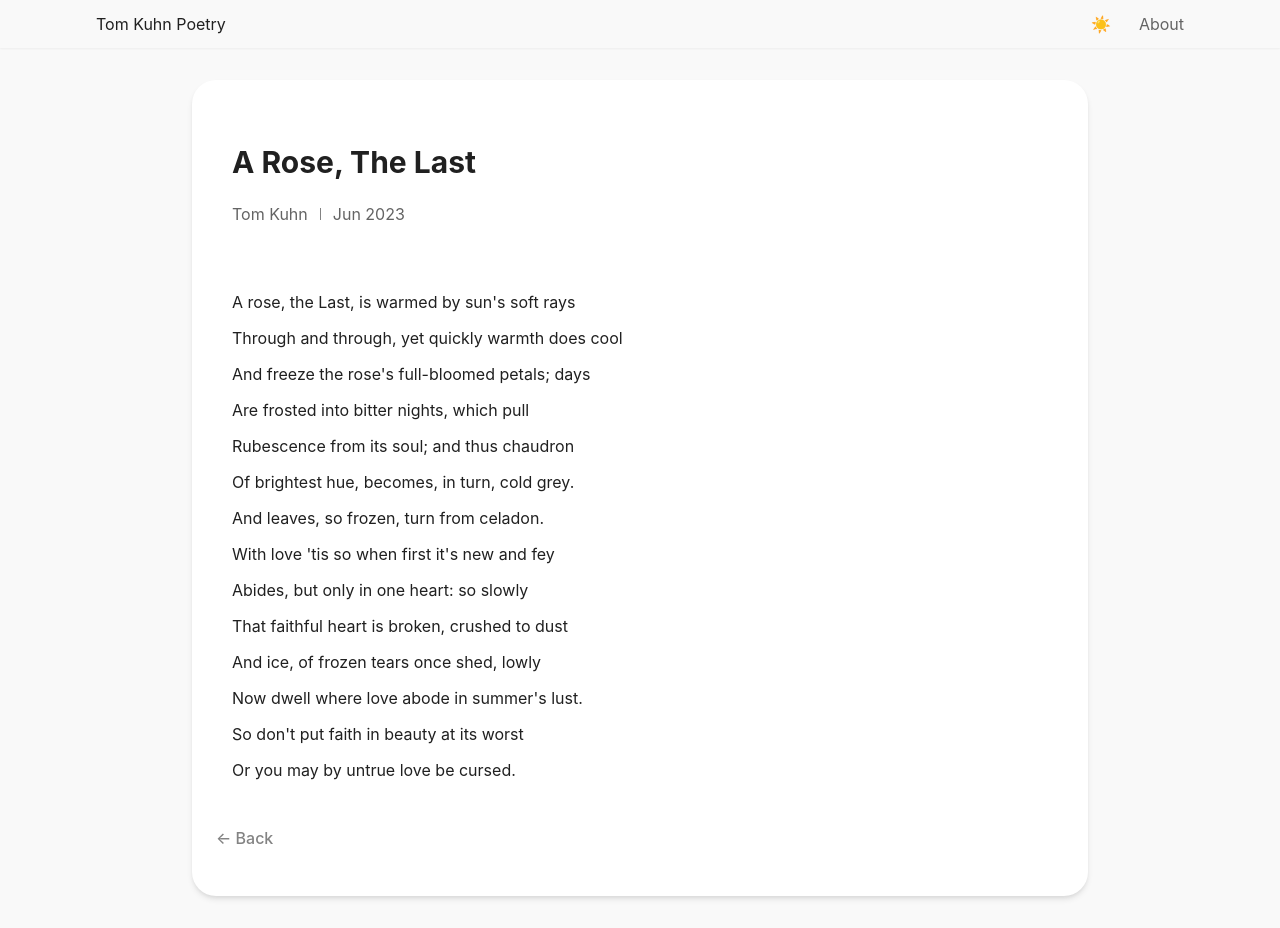
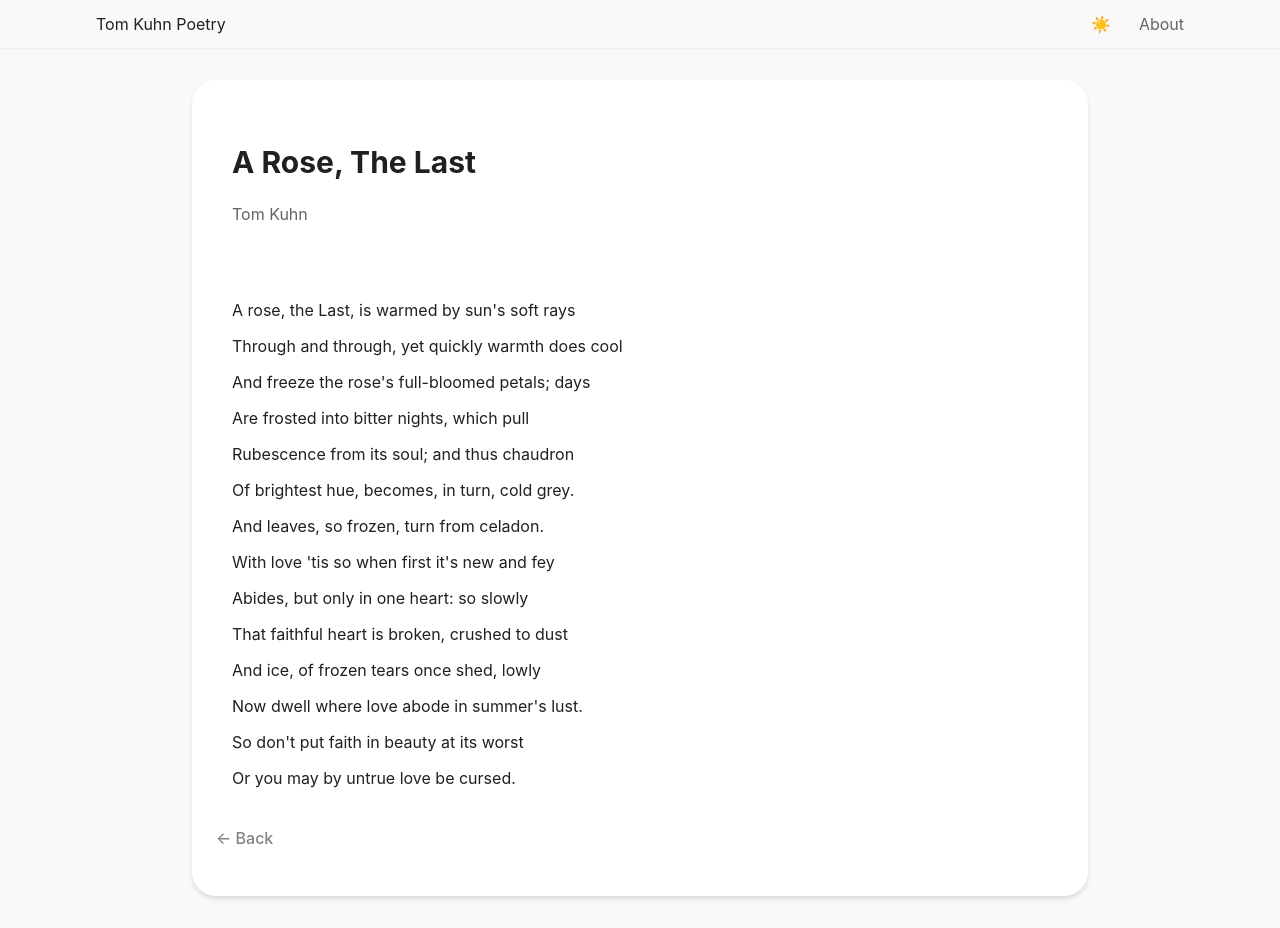
Before and after one commit to gohls/tk-website, a React (Create React App) app: page /a-rose-the-last in a window 1280 px wide. Built offline with nearby package versions, Linux system fonts and the light colour scheme.

Commit message:
update: reuse Paper components

```diff
--- a/src/pages/Detail/PoemDetail/PoemBody.tsx
+++ /dev/null
@@ -1,106 +0,0 @@
-import { TPoem } from "src/types";
-import styled from "@emotion/styled";
-
-type Props = {
-  data: TPoem;
-};
-
-const PoemBody: React.FC<Props> = ({ data }) => {
-  return (
-    <StyledWrapper>
-      <article id={data.slug}>
-        <div data-thumb={!!data.thumbnail} className="content">
-          <div className="poem">
-            {data.poem.map((line, idx) => {
-              return <p key={idx}>{line}</p>;
-            })}
-          </div>
-        </div>
-      </article>
-    </StyledWrapper>
-  );
-};
-
-export default PoemBody;
-
-const StyledWrapper = styled.div`
-  article {
-    > .category {
-      position: absolute;
-      top: 1rem;
-      left: 1rem;
-      z-index: 10;
-    }
-
-    > .thumbnail {
-      position: relative;
-      width: 100%;
-      background-color: ${({ theme }) => theme.colors.red3};
-      padding-bottom: 66%;
-
-      @media (min-width: 1024px) {
-        padding-bottom: 50%;
-      }
-
-      > img {
-        position: absolute;
-        height: 100%;
-        width: 100%;
-        inset: 0px;
-        color: transparent;
-      }
-    }
-    > .content {
-      padding: 1rem;
-
-      &[data-thumb="false"] {
-        padding-top: 0.5rem;
-        padding-bottom: 1.5rem;
-      }
-      > .top {
-        display: flex;
-        flex-direction: column;
-        justify-content: space-between;
-
-        @media (min-width: 768px) {
-          flex-direction: row;
-          align-items: baseline;
-        }
-        h2 {
-          margin-bottom: 0.5rem;
-          font-size: 1.125rem;
-          line-height: 1.75rem;
-          font-weight: 500;
-
-          cursor: pointer;
-
-          @media (min-width: 768px) {
-            font-size: 1.25rem;
-            line-height: 1.75rem;
-          }
-        }
-      }
-      > .date {
-        display: flex;
-        margin-bottom: 1rem;
-        gap: 0.5rem;
-        align-items: center;
-        .content {
-          font-size: 0.875rem;
-          line-height: 1.25rem;
-          color: ${({ theme }) => theme.colors.gray10};
-          @media (min-width: 768px) {
-            margin-left: 0;
-          }
-        }
-      }
-      > .poem {
-        margin-bottom: 1rem;
-      }
-      > .contents {
-        display: flex;
-        gap: 0.5rem;
-      }
-    }
-  }
-`;
--- a/src/pages/Detail/PoemDetail/PoemFooter.tsx
+++ /dev/null
@@ -1,31 +0,0 @@
-import styled from "@emotion/styled";
-import React from "react";
-import { useNavigate } from "react-router-dom";
-
-type Props = {};
-
-const PoemFooter: React.FC<Props> = () => {
-  const navigate = useNavigate();
-  return (
-    <StyledWrapper>
-      <a onClick={() => navigate(-1)}>← Back</a>
-    </StyledWrapper>
-  );
-};
-
-export default PoemFooter;
-
-const StyledWrapper = styled.div`
-  display: flex;
-  justify-content: space-between;
-  font-weight: 500;
-  color: ${({ theme }) => theme.colors.gray10};
-  a {
-    margin-top: 0.5rem;
-    cursor: pointer;
-
-    :hover {
-      color: ${({ theme }) => theme.colors.gray12};
-    }
-  }
-`;
--- a/src/pages/Detail/PoemDetail/PoemHeader.tsx
+++ /dev/null
@@ -1,109 +0,0 @@
-import { TPoem } from "src/types";
-import { formatDate } from "src/utils";
-import React from "react";
-import styled from "@emotion/styled";
-
-type Props = {
-  data: TPoem;
-};
-
-const PoemHeader: React.FC<Props> = ({ data }) => {
-  return (
-    <StyledWrapper>
-      <h1 className="title">{data.title}</h1>
-      <nav>
-        <div className="top">
-          {data.author && (
-            <>
-              <div className="author">
-                <div className="">{data.author}</div>
-              </div>
-              <div className="hr"></div>
-            </>
-          )}
-          <div className="date">{formatDate(data?.date?.start_date)}</div>
-        </div>
-        <div className="mid"></div>
-        {data.thumbnail && (
-          <div className="thumbnail">
-            <img src={data.thumbnail} alt="" />
-          </div>
-        )}
-      </nav>
-    </StyledWrapper>
-  );
-};
-
-export default PoemHeader;
-
-const StyledWrapper = styled.div`
-  padding: 1rem;
-  .title {
-    font-size: 1.875rem;
-    line-height: 2.25rem;
-    font-weight: 700;
-  }
-  nav {
-    margin-top: 1.5rem;
-    color: ${({ theme }) => theme.colors.gray11};
-    > .top {
-      display: flex;
-      margin-bottom: 0.75rem;
-      gap: 0.75rem;
-      align-items: center;
-      .author {
-        display: flex;
-        gap: 0.5rem;
-        align-items: center;
-      }
-      .hr {
-        margin-top: 0.25rem;
-        margin-bottom: 0.25rem;
-        align-self: stretch;
-        width: 1px;
-        background-color: ${({ theme }) => theme.colors.gray10};
-      }
-      .date {
-        margin-right: 0.5rem;
-
-        @media (min-width: 768px) {
-          margin-left: 0;
-        }
-      }
-    }
-    > .mid {
-      display: flex;
-      margin-bottom: 1rem;
-      align-items: center;
-      .contents {
-        display: flex;
-        overflow-x: auto;
-        flex-wrap: nowrap;
-        gap: 0.5rem;
-        max-width: 100%;
-      }
-    }
-    .thumbnail {
-      overflow: hidden;
-      position: relative;
-      margin-bottom: 1.75rem;
-      border-radius: 1.5rem;
-      width: 100%;
-      background-color: ${({ theme }) =>
-        theme.scheme === "light" ? theme.colors.red3 : "white"};
-      padding-bottom: 66%;
-
-      > img {
-        position: absolute;
-        height: 100%;
-        width: 100%;
-        inset: 0px;
-        color: transparent;
-      }
-
-      @media (min-width: 1024px) {
-        padding-bottom: 50%;
-      }
-    }
-  }
-`;
--- a/src/pages/Detail/PoemDetail/index.tsx
+++ b/src/pages/Detail/PoemDetail/index.tsx
@@ -1,9 +1,10 @@
 import React from "react";
-import PoemHeader from "./PoemHeader";
-import PoemFooter from "./PoemFooter";
 import { poems } from "src/assets/text/poems";
-import PoemBody from "./PoemBody";
 import Paper from "src/components/Paper";
+import PaperBody from "src/components/Paper/PaperBody";
+import PaperHeader from "src/components/Paper/PaperHeader";
+import NavToBtn from "src/components/Buttons/NavToBtn";
+import styled from "@emotion/styled";
 
 type Props = {
   slug: string;
@@ -16,12 +17,27 @@ const PoemDetail: React.FC<Props> = ({ slug }) => {
   if (idx === -1) return null;
 
   return (
-    <Paper>
-      <PoemHeader data={data[idx]} />
-      <PoemBody data={data[idx]} />
-      <PoemFooter />
-    </Paper>
+    <StyledWrapper>
+      <Paper>
+        <PaperHeader
+          title={data[idx].title}
+          subtitle={data[idx].author}
+          thumbnail={data[idx].thumbnail}
+        />
+        <PaperBody text={data[idx].poem} />
+        <NavToBtn to={"/"} text={"← Back"} className={"backbtn"} />
+      </Paper>
+    </StyledWrapper>
   );
 };
 
 export default PoemDetail;
+
+const StyledWrapper = styled.div`
+  .backbtn {
+    display: flex;
+    justify-content: space-between;
+    font-weight: 500;
+    color: ${({ theme }) => theme.colors.gray10};
+  }
+`;
```
